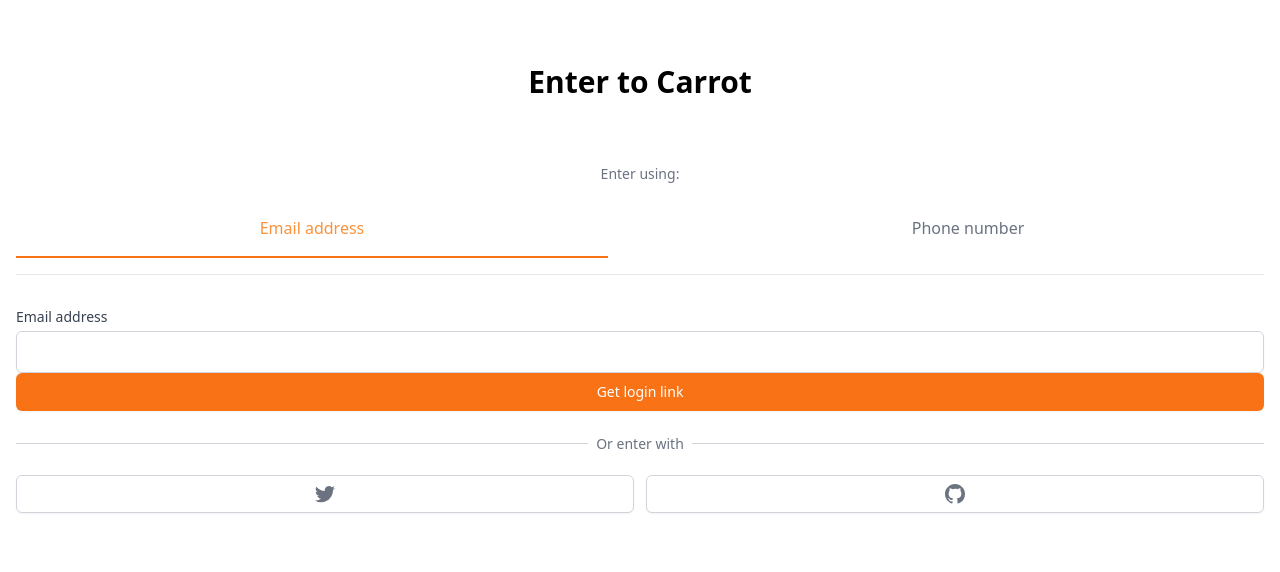
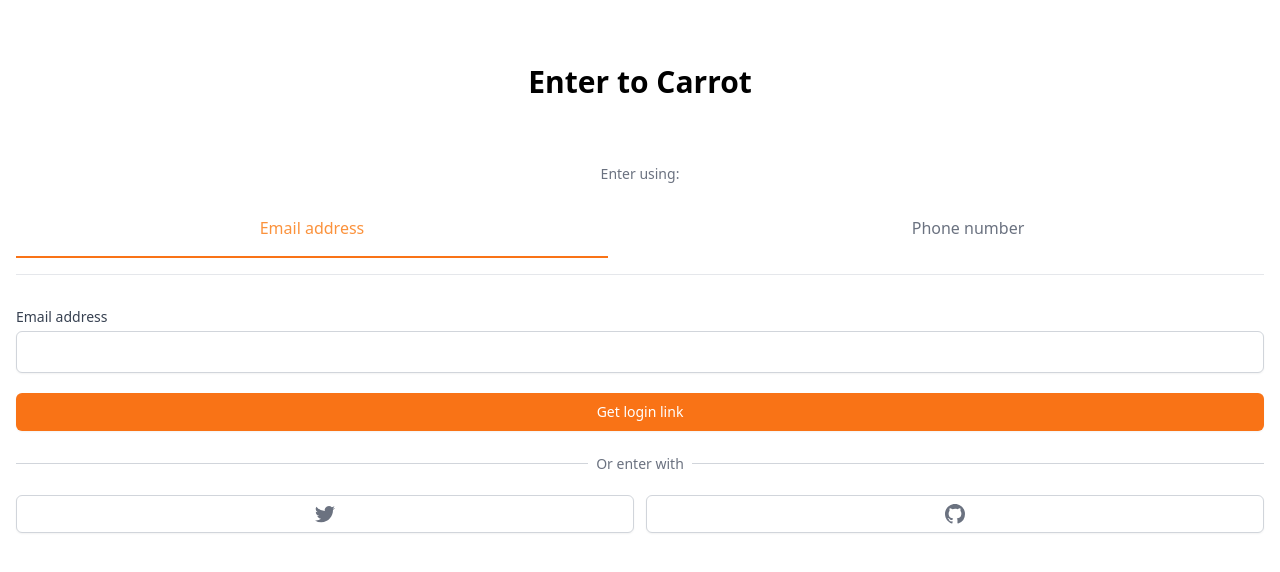
Before and after one commit to blkluv/next_carrot_market, a Next.js app: page /enter in a window 1280 px wide. Shown: the top 572 px of the page. Built offline with nearby package versions, Linux system fonts and the light colour scheme.

Commit message:
Update enter.tsx

```diff
--- a/src/pages/enter.tsx
+++ b/src/pages/enter.tsx
@@ -57,11 +57,15 @@ export default function Enter() {
                 <span className="flex items-center justify-center px-3 text-sm text-gray-500 border border-r-0 border-gray-300 select-none rounded-l-md bg-gray-50">
                   +82
                 </span>
-                <input type="number" className="w-full px-4 py-2 placeholder-gray-400 border border-gray-300 rounded-md rounded-l-none shadow-sm appearance-none focus:outline-none focus:ring-orange-500 focus:border-orange-500" required />
+                <input
+                  type="number"
+                  className="w-full px-4 py-2 placeholder-gray-400 border border-gray-300 rounded-md rounded-l-none shadow-sm appearance-none focus:outline-none focus:ring-orange-500 focus:border-orange-500"
+                  required
+                />
               </div>
             ) : null}
           </div>
-          <button className="px-4 py-2 text-sm font-medium text-white bg-orange-500 border border-transparent rounded-md shadow-sm hover:bg-orange-600">
+          <button className="px-4 py-2 mt-5 text-sm font-medium text-white bg-orange-500 border border-transparent rounded-md shadow-sm hover:bg-orange-600 focus:ring-2 focus:ring-offset-2 focus:ring-orange-500 focus:outline-none ">
             {method === "email" ? "Get login link" : null}
             {method === "phone" ? "Get one-time password" : null}
           </button>
@@ -70,7 +74,9 @@ export default function Enter() {
           <div className="relative">
             <div className="absolute w-full border-t border-gray-300" />
             <div className="relative text-center -top-3">
-              <span className="px-2 text-sm text-gray-500 bg-white">Or enter with</span>
+              <span className="px-2 text-sm text-gray-500 bg-white">
+                Or enter with
+              </span>
             </div>
           </div>
           <div className="grid grid-cols-2 gap-3 mt-2">
```
